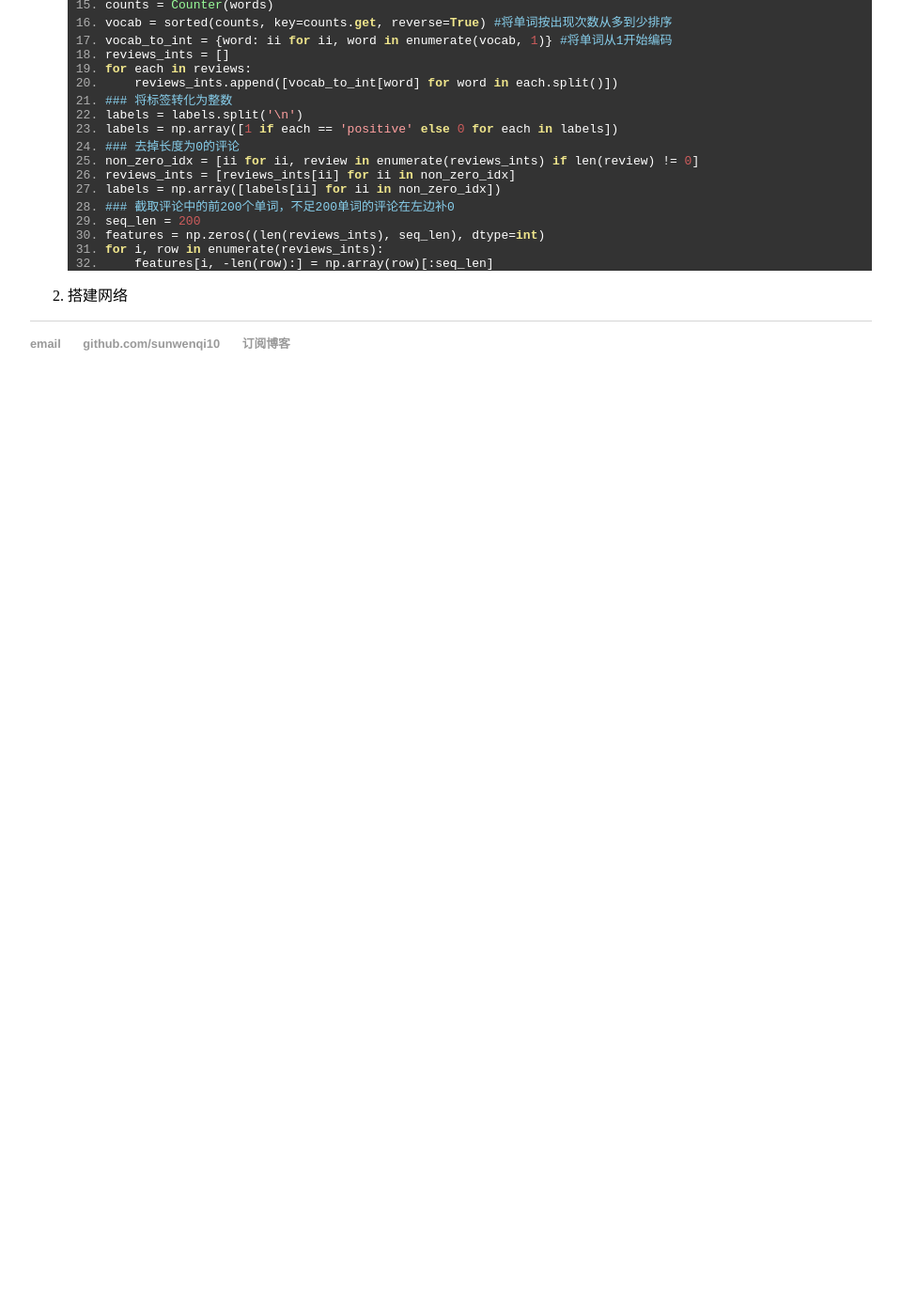
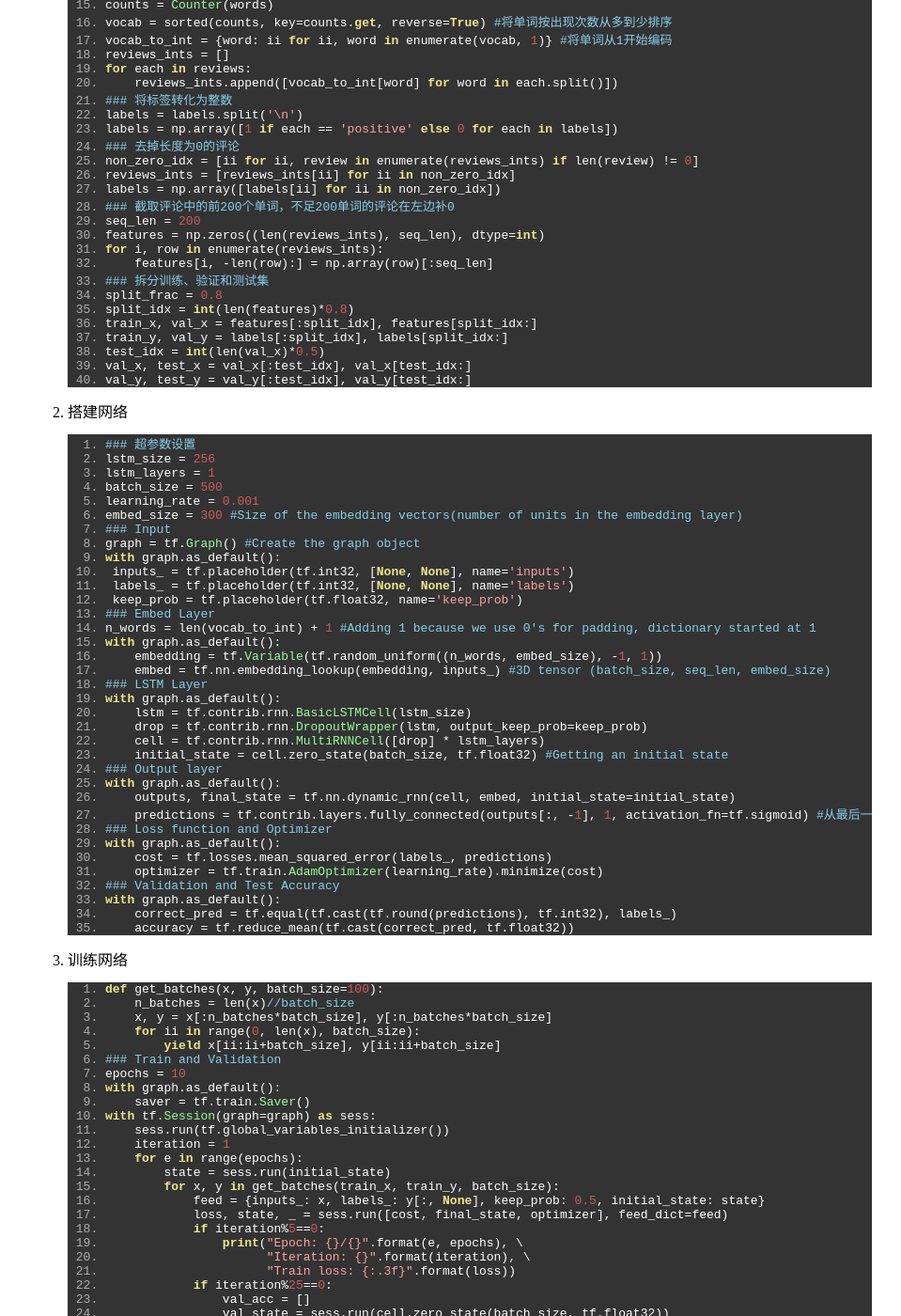
Before and after one commit to sunwenqi10/sunwenqi10.github.io, a Jekyll site: the page built from _posts/2018-11-20-Embedding_and_Word2Vec.md, in a window 1280 px wide and 1400 px high, scrolled down 1132 px. Shown: the whole window at 94% size, without its empty margins (160-1119 px from the left). Built offline with Jekyll 4.4.1, drawn with Linux system fonts in a browser that asks for light colours; comment, search, counter and statistics services are not loaded; before the commit the page ends 1566 px from its top, so only the background shows below that; some of the changed text lies outside the part shown.

Commit message:
Update 2018-11-20-Embedding_and_Word2Vec.md

````diff
--- a/_posts/2018-11-20-Embedding_and_Word2Vec.md
+++ b/_posts/2018-11-20-Embedding_and_Word2Vec.md
@@ -49,6 +49,99 @@ seq_len = 200
 features = np.zeros((len(reviews_ints), seq_len), dtype=int)
 for i, row in enumerate(reviews_ints):
        features[i, -len(row):] = np.array(row)[:seq_len]
+### 拆分训练、验证和测试集
+split_frac = 0.8
+split_idx = int(len(features)*0.8)
+train_x, val_x = features[:split_idx], features[split_idx:]
+train_y, val_y = labels[:split_idx], labels[split_idx:]
+test_idx = int(len(val_x)*0.5)
+val_x, test_x = val_x[:test_idx], val_x[test_idx:]
+val_y, test_y = val_y[:test_idx], val_y[test_idx:]
 ```
 
 2. 搭建网络
+```python
+### 超参数设置
+lstm_size = 256
+lstm_layers = 1
+batch_size = 500
+learning_rate = 0.001
+embed_size = 300 #Size of the embedding vectors(number of units in the embedding layer)
+### Input
+graph = tf.Graph() #Create the graph object
+with graph.as_default():
+    inputs_ = tf.placeholder(tf.int32, [None, None], name='inputs')
+    labels_ = tf.placeholder(tf.int32, [None, None], name='labels')
+    keep_prob = tf.placeholder(tf.float32, name='keep_prob')
+### Embed Layer
+n_words = len(vocab_to_int) + 1 #Adding 1 because we use 0's for padding, dictionary started at 1
+with graph.as_default():
+       embedding = tf.Variable(tf.random_uniform((n_words, embed_size), -1, 1))
+       embed = tf.nn.embedding_lookup(embedding, inputs_) #3D tensor (batch_size, seq_len, embed_size)
+### LSTM Layer
+with graph.as_default():
+       lstm = tf.contrib.rnn.BasicLSTMCell(lstm_size)
+       drop = tf.contrib.rnn.DropoutWrapper(lstm, output_keep_prob=keep_prob)
+       cell = tf.contrib.rnn.MultiRNNCell([drop] * lstm_layers)
+       initial_state = cell.zero_state(batch_size, tf.float32) #Getting an initial state
+### Output layer
+with graph.as_default():
+       outputs, final_state = tf.nn.dynamic_rnn(cell, embed, initial_state=initial_state)
+       predictions = tf.contrib.layers.fully_connected(outputs[:, -1], 1, activation_fn=tf.sigmoid) #从最后一步的输出(batch_size, lstm_size)建立全连接层
+### Loss function and Optimizer
+with graph.as_default():
+       cost = tf.losses.mean_squared_error(labels_, predictions)
+       optimizer = tf.train.AdamOptimizer(learning_rate).minimize(cost)
+### Validation and Test Accuracy
+with graph.as_default():
+       correct_pred = tf.equal(tf.cast(tf.round(predictions), tf.int32), labels_)
+       accuracy = tf.reduce_mean(tf.cast(correct_pred, tf.float32))
+```
+
+3. 训练网络
+```python
+def get_batches(x, y, batch_size=100):
+       n_batches = len(x)//batch_size
+       x, y = x[:n_batches*batch_size], y[:n_batches*batch_size]
+       for ii in range(0, len(x), batch_size):
+           yield x[ii:ii+batch_size], y[ii:ii+batch_size]
+### Train and Validation
+epochs = 10
+with graph.as_default():
+       saver = tf.train.Saver()
+with tf.Session(graph=graph) as sess:
+       sess.run(tf.global_variables_initializer())
+       iteration = 1
+       for e in range(epochs):
+           state = sess.run(initial_state)
+           for x, y in get_batches(train_x, train_y, batch_size):
+               feed = {inputs_: x, labels_: y[:, None], keep_prob: 0.5, initial_state: state}
+               loss, state, _ = sess.run([cost, final_state, optimizer], feed_dict=feed)
+               if iteration%5==0:
+                   print("Epoch: {}/{}".format(e, epochs), \
+                         "Iteration: {}".format(iteration), \
+                         "Train loss: {:.3f}".format(loss))
+               if iteration%25==0:
+                   val_acc = []
+                   val_state = sess.run(cell.zero_state(batch_size, tf.float32))
+                   for xv, yv in get_batches(val_x, val_y, batch_size):
+                       feed = {inputs_: xv, labels_: yv[:, None], keep_prob: 1, initial_state: val_state}
+                       batch_acc, val_state = sess.run([accuracy, final_state], feed_dict=feed)
+                       val_acc.append(batch_acc)
+                   print("Val acc: {:.3f}".format(np.mean(val_acc)))
+               iteration += 1
+       saver.save(sess, "checkpoints/sentiment.ckpt")
+```
+
+4. 检验网络
+```python
+test_acc = []
+with tf.Session(graph=graph) as sess:
+       saver.restore(sess, tf.train.latest_checkpoint('checkpoints'))
+       test_state = sess.run(cell.zero_state(batch_size, tf.float32))
+       for xt, yt in get_batches(test_x, test_y, batch_size):
+           feed = {inputs_: xt, labels_: yt[:, None], keep_prob: 1, initial_state: test_state}
+           batch_acc, test_state = sess.run([accuracy, final_state], feed_dict=feed)
+           test_acc.append(batch_acc)
+       print("Test accuracy: {:.3f}".format(np.mean(test_acc)))
+```
````
